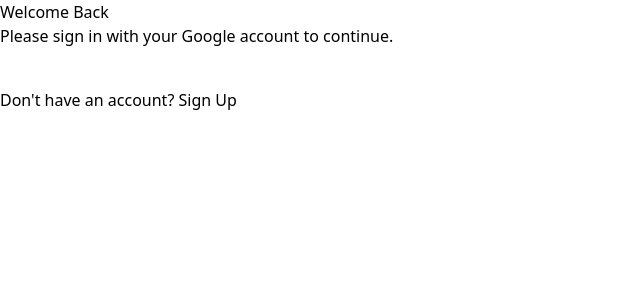
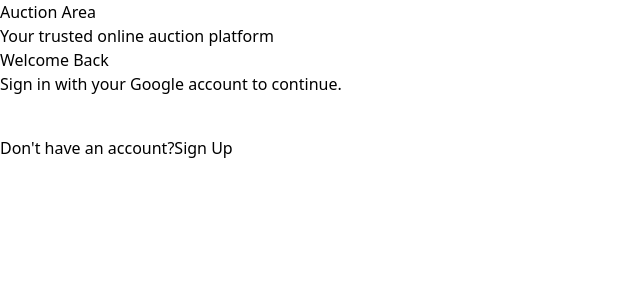
Before and after one commit to catfo435/auctionarena, a React (Vite) app in the folder client/: page /login in a window 1280 px wide. Shown: the top 300 px of the page, without its empty margins (0-640 px from the left). Built offline with nearby package versions, Linux system fonts and the light colour scheme; no server answers.

Commit message:
loginpage ui change

```diff
--- a/client/src/main.tsx
+++ b/client/src/main.tsx
@@ -8,7 +8,7 @@
 import 'react-toastify/dist/ReactToastify.css'
 import ProtectedRoute from './components/ProtectedRoute'
 import Layout from './layouts/Layout'
-import Home from './components/Home'
+import Home from './pages/Home'
 import NotFound from './components/NotFound'
 
 createRoot(document.getElementById('root')!).render(
--- a/client/src/pages/LoginPage.tsx
+++ b/client/src/pages/LoginPage.tsx
@@ -56,59 +56,47 @@
   };
 
   const handleLoginFailure = () => {
-    toastError("Login Failed");
+    toastError(`${isSignup?'Sign Up':'Login'} Failed`);
   };
 
   return (
-    <div className="flex h-screen justify-center items-center bg-gradient-to-r from-blue-500 to-indigo-600">
-      <div className="bg-white p-10 rounded-xl shadow-lg w-full max-w-md">
-        <h1 className="text-3xl font-semibold text-center mb-6 text-gray-800">
-          {isSignup ? "Sign Up" : "Welcome Back"}
-        </h1>
+    <div className="flex flex-col space-y-5 h-screen items-center bg-gray-100">
+      <div className="flex flex-col items-center justify-center py-14 h-20">
+        <h1 className="text-4xl font-bold text-gray-800">Auction Area</h1>
+        <p className="text-lg text-gray-600">Your trusted online auction platform</p>
+      </div>
+
+      <div className="flex items-center justify-center w-1/2">
+        <div className="bg-white p-8 rounded-xl shadow-2xl w-full max-w-lg">
+          <h2 className="text-3xl font-semibold text-center mb-6 text-gray-800">
+            {isSignup ? "Create an Account" : "Welcome Back"}
+          </h2>
           <p className="text-center mb-6 text-gray-600">
             {isSignup
               ? "Please create an account using your Google account."
-            : "Please sign in with your Google account to continue."}
+              : "Sign in with your Google account to continue."}
           </p>
 
-        {isSignup ? (
           <div>
               <div className="flex justify-center mb-6">
                 <GoogleLogin
-                onSuccess={handleGoogleSignUpSuccess}
+                  onSuccess={isSignup?handleGoogleSignUpSuccess:handleLoginSuccess}
                   onError={handleLoginFailure}
-                text={isSignup?"signup_with":"signin_with"}
+                  text={isSignup ? "signup_with" : "signin_with"}
+                  theme="outline"
                 />
               </div>
-            <p className="text-center text-gray-600">
-              Already have an account?{" "}
+              <p className="flex justify-center text-center text-gray-600 space-x-1">
+                <span>{isSignup?"Already have an account?":"Don't have an account?"}</span>
                 <button
-                onClick={() => setIsSignup(false)}
-                className="text-indigo-600"
+                  onClick={() => setIsSignup(!isSignup)}
+                  className="text-indigo-600 hover:text-indigo-500 transition-all"
                 >
-                Login
+                  {isSignup?"Login":"Sign Up"}
                 </button>
               </p>
             </div>
-        ) : (
-          <div>
-            <div className="flex justify-center mb-6">
-              <GoogleLogin
-                onSuccess={handleLoginSuccess}
-                onError={handleLoginFailure}
-              />
         </div>
-            <p className="text-center text-gray-600">
-              Don't have an account?{" "}
-              <button
-                onClick={() => setIsSignup(true)}
-                className="text-indigo-600"
-              >
-                Sign Up
-              </button>
-            </p>
-          </div>
-        )}
       </div>
     </div>
   );
```
Also changed, not shown: client/src/pages/Home.tsx (renamed from client/src/components/Home.tsx). Lines whose indentation alone changed are shown as unchanged.
